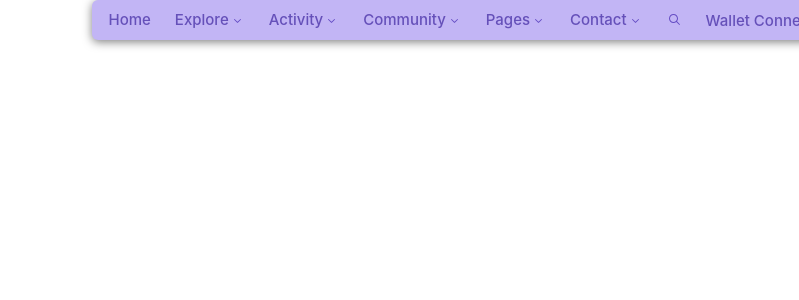
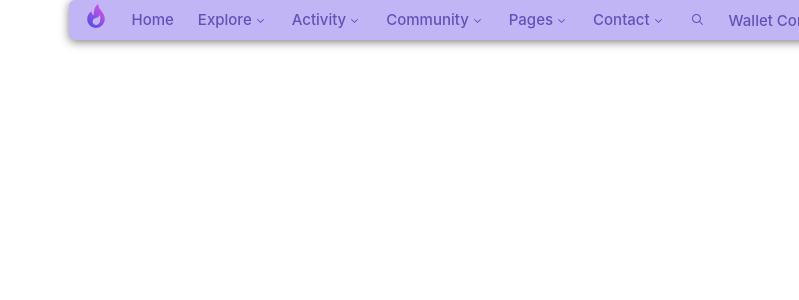
Before and after one commit to OyinloluB/react-axies-NFT-marketplace, a React (Create React App) app: page / in a window 1280 px wide. Shown: the top 300 px of the page, without its empty margins (481-1280 px from the left). Built offline with nearby package versions, Linux system fonts and the light colour scheme.

Commit message:
rudimentary nav(incomplete)

```diff
--- a/src/Components/NavBar/nav.js
+++ b/src/Components/NavBar/nav.js
@@ -4,6 +4,7 @@ import * as NavigationMenu from "@radix-ui/react-navigation-menu";
 import * as styles from './navStyles';
 import { violet, mauve, blackA } from "@radix-ui/colors";
 import Wallet from "../../assets/icons/WalletIcon.svg";
+import Axies from "../../assets/icons/AxiesIcon.svg";
 //import { violet, mauve, indigo, purple, blackA } from "@radix-ui/colors";
 
 
@@ -154,6 +155,10 @@ export const NavigationMenuDemo = () => {
   return (
     <NavigationMenuZero>
       <NavigationMenuList>
+
+      <NavigationMenuItem>
+      <styles.StyledImg src={Axies}/>
+        </NavigationMenuItem>
 
         <NavigationMenuItem>
           <NavigationMenuLink href="/">Home</NavigationMenuLink>
```
Also changed, not shown: src/assets/icons/AxiesIcon.svg (added).
